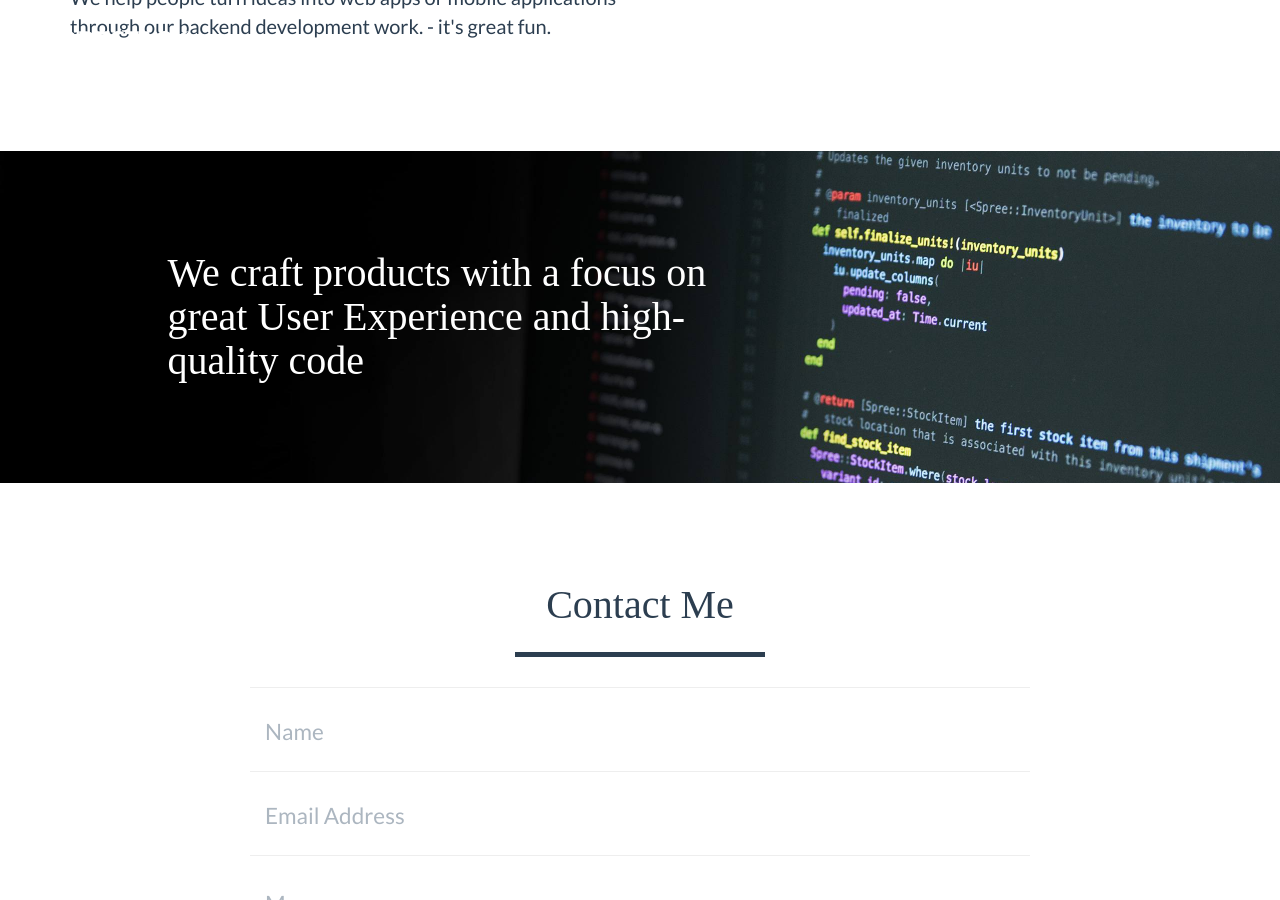
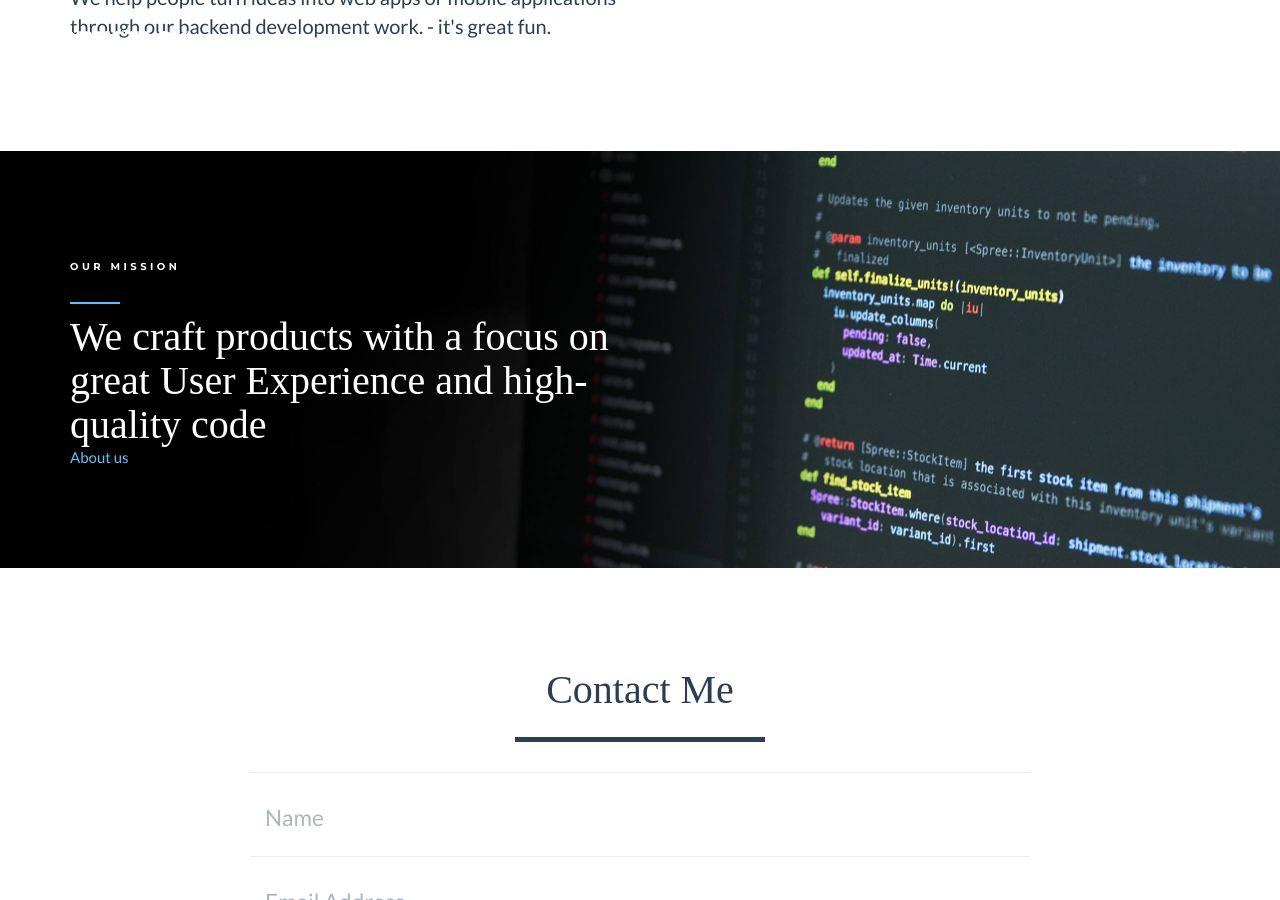
Before and after one commit to nodestack/nodestack.github.io, a Jekyll site: the page built from index.html, in a window 1280 px wide and 900 px high, scrolled down 1169 px. Built offline with Jekyll 4.4.1, drawn with Linux system fonts in a browser that asks for light colours; some web fonts are replaced.

Commit message:
Update about.html

```diff
--- a/_includes/about.html
+++ b/_includes/about.html
@@ -2,9 +2,10 @@
     <section class="success" id="about">
         <div class="container">
             <div class="row">
-                <div class="col-lg-6 col-lg-offset-1">
-                    <h2>We craft products with a focus on great User Experience and high-quality code</h2>
-
+                <div class="col-lg-6">
+                 <h6>Our Mission</h6>
+                 <h2>We craft products with a focus on great User Experience and high-quality code</h2>
+                 <a href="/about-us">About us</a>
                 </div>
             </div>
         </div>
```
